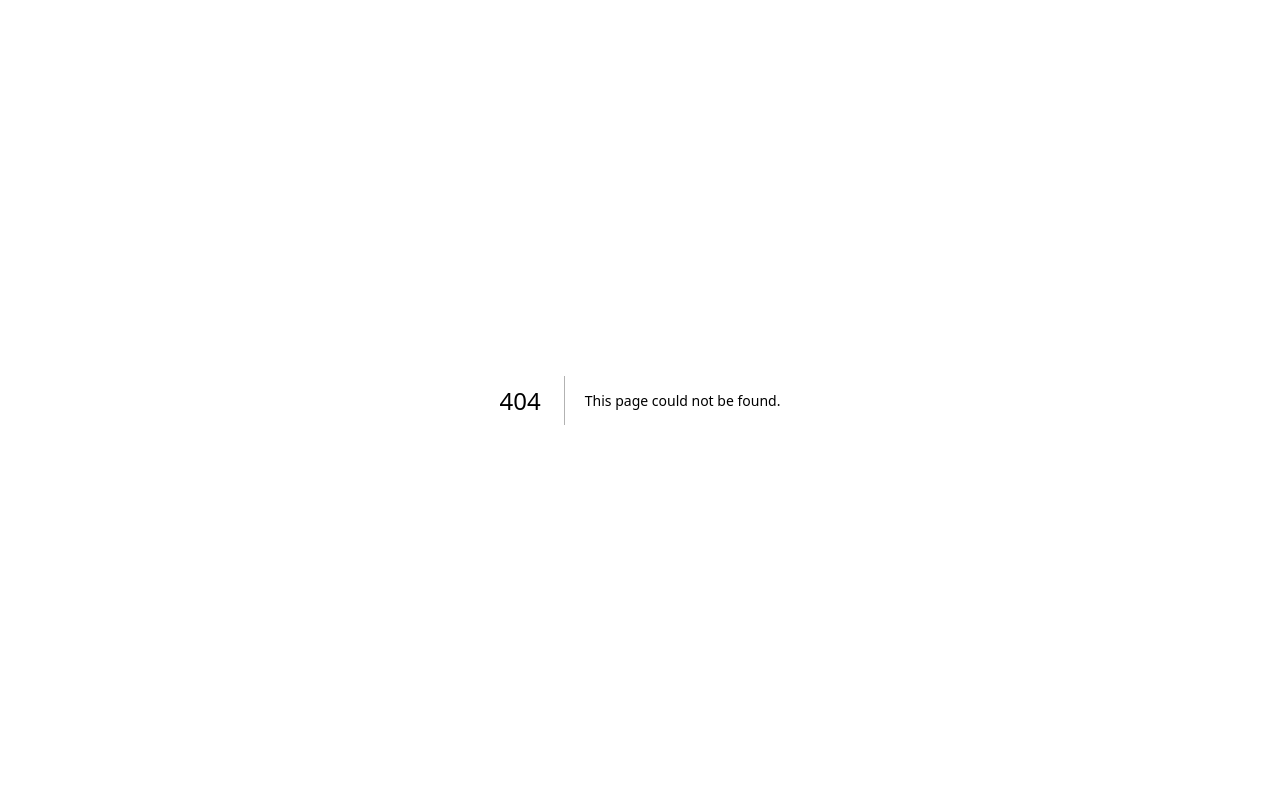
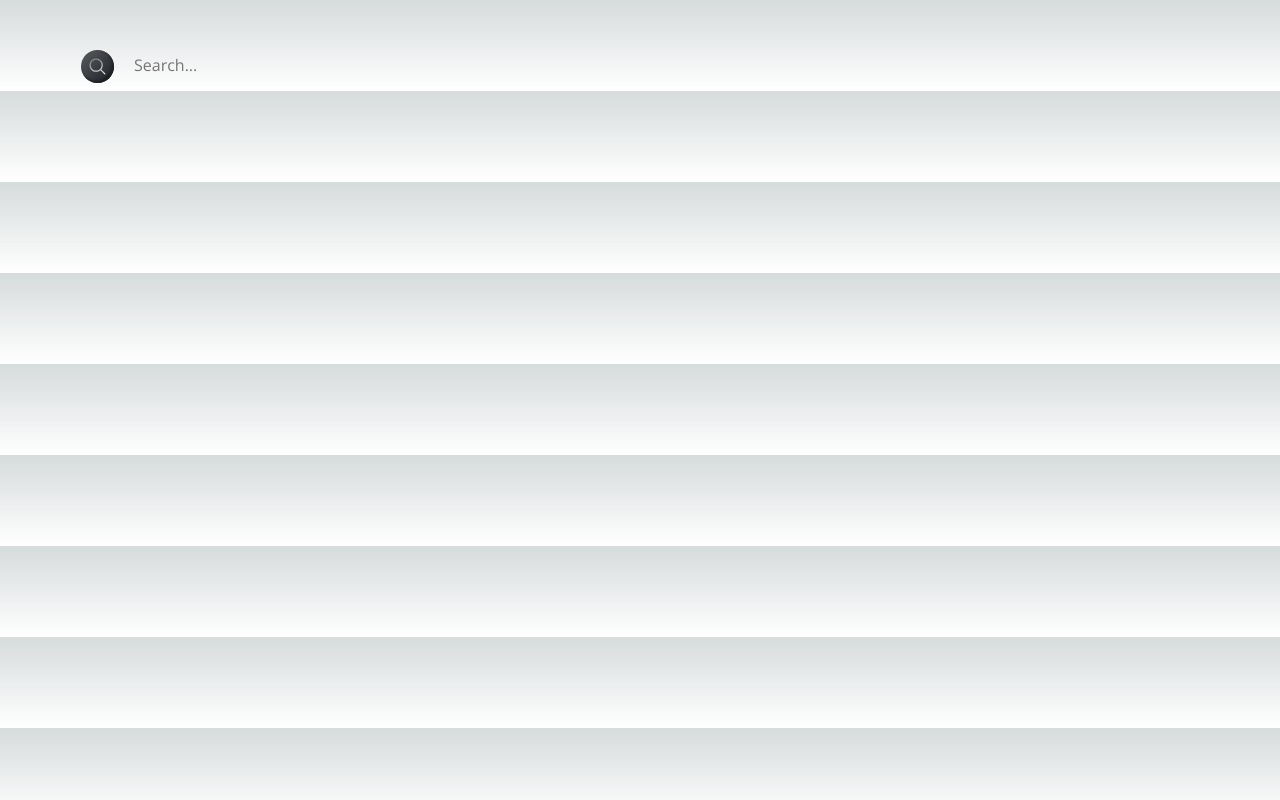
Before and after one commit to DavidGarciaManzana/CargoApp, a Next.js app: page /Search/Search in a window 1280 px wide. Before the commit this address had no page. Built offline with nearby package versions, Linux system fonts and the light colour scheme.

Commit message:
Search bar added with its own state to save the order id

```diff
--- /dev/null
+++ b/src/pages/Input/Input.js
@@ -0,0 +1,14 @@
+import React from "react"
+import styles from '@/pages/Input/Input.module.css';
+
+export default function Input({className = '', value, setValue,...delegated}) {
+
+    return (
+        <>
+            <input className={`${styles.input} ${className}`} value={value} onChange={(event) => {
+                setValue(event.target.value)
+            }}
+                   {...delegated}/>
+        </>
+    );
+}
--- /dev/null
+++ b/src/pages/Input/Input.module.css
@@ -0,0 +1,4 @@
+.input {
+    all: unset;
+    color: #FFFFFF;
+}
--- /dev/null
+++ b/src/pages/Search/Search.js
@@ -0,0 +1,25 @@
+import React from 'react'
+import styles from '@/pages/Search/Search.module.css'
+import Input from "@/pages/Input/Input";
+
+function Search({orderIdToSearch, setOrderIdToSearch}) {
+    return (
+        <div className={styles.searchContainer}>
+            <div className={styles.group}>
+            <span className={styles.oval}>
+            <img className={styles.searchImage} src="/search.svg" alt="Magnifying glass for the searching"/>
+            </span>
+            </div>
+            <form className={styles.search} action="" onSubmit={e => {
+                e.preventDefault();
+            }}>
+                <Input maxLength={20} required={true} placeholder={'Search...'} value={orderIdToSearch}
+                       setValue={setOrderIdToSearch}/>
+            </form>
+
+
+        </div>
+    )
+}
+
+export default Search
--- /dev/null
+++ b/src/pages/Search/Search.module.css
@@ -0,0 +1,81 @@
+.searchContainer {
+    height: 41px;
+    /*width: 305px;*/
+    margin: 10% 0;
+    display: flex;
+    justify-content: center;
+    align-items: center;
+    flex-wrap: wrap;
+}
+
+.searchContainer::after {
+    content: "";
+    /*width: 100%;*/
+    /*border: 1px solid #2C2C2C;*/
+    display: block;
+    /*height: 1px;*/
+    margin-top: 8px;
+    width: 65%;
+    border: 1px solid #2C2C2C;
+}
+
+
+@media screen and (min-width: 420px) {
+    .searchContainer {
+        height: 41px;
+        width: 305px;
+        margin: 50px 81px 0;
+        display: flex;
+        justify-content: flex-start;
+        align-items: center;
+        flex-wrap: wrap;
+    }
+
+    .searchContainer::after {
+        content: "";
+        /*width: 100%;*/
+        /*border: 1px solid #2C2C2C;*/
+        display: inline-block;
+        /*height: 1px;*/
+        margin-top: 8px;
+        width: 305px;
+        border: 1px solid #2C2C2C;
+    }
+
+}
+
+
+.group {
+    height: 33px;
+    width: 33px;
+    display: flex;
+    margin-right: 20px;
+}
+
+.oval {
+    height: 33px;
+    width: 33px;
+    background: linear-gradient(137.62deg, rgba(8, 12, 15, 0.65) 0%, #1A1F26 100%);
+    box-shadow: inset -2px -2px 3px 0 #1E1E1E;
+    border-radius: 50%;
+    display: flex;
+    justify-content: center;
+    align-items: center;
+}
+
+.searchImage {
+    height: 17px;
+    width: 17px;
+}
+
+.search {
+    height: 25px;
+    width: 92px;
+    color: #7B7B7B;
+    /*font-family: Avenir;*/
+    font-family: 'Open Sans', sans-serif;
+    font-size: 16px;
+    font-weight: 500;
+    letter-spacing: 0;
+    line-height: 22px;
+}
--- a/src/pages/_document.js
+++ b/src/pages/_document.js
@@ -3,7 +3,11 @@ import { Html, Head, Main, NextScript } from 'next/document'
 export default function Document() {
   return (
     <Html lang="en">
-      <Head />
+      <Head>
+          <link rel="preconnect" href="https://fonts.googleapis.com"/>
+          <link rel="preconnect" href="https://fonts.gstatic.com" crossOrigin/>
+          <link href="https://fonts.googleapis.com/css2?family=Open+Sans:wght@300&display=swap" rel="stylesheet"/>
+      </Head>
       <body>
         <Main />
         <NextScript />
--- a/src/pages/index.js
+++ b/src/pages/index.js
@@ -10,9 +10,7 @@ export default function Home() {
                 <meta name="description" content="A cargo app that tracks trucks online"/>
                 <meta name="viewport" content="width=device-width, initial-scale=1"/>
                 <link rel="icon" href="/yellow-logo.jpg"/>
-                <link rel="preconnect" href="https://fonts.googleapis.com"/>
-                <link rel="preconnect" href="https://fonts.gstatic.com" crossOrigin/>
-                <link href="https://fonts.googleapis.com/css2?family=Open+Sans:wght@300&display=swap" rel="stylesheet"/>
+
             </Head>
             <App></App>
         </>
```
Also changed, not shown: src/pages/App/App.js (+11 -2 lines), public/search.svg (added).
